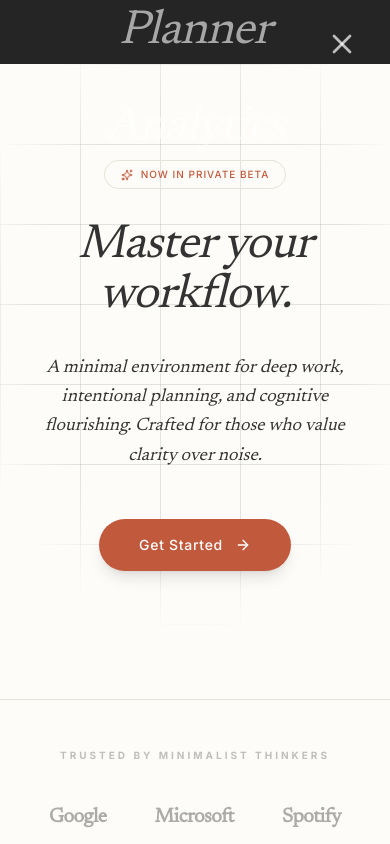
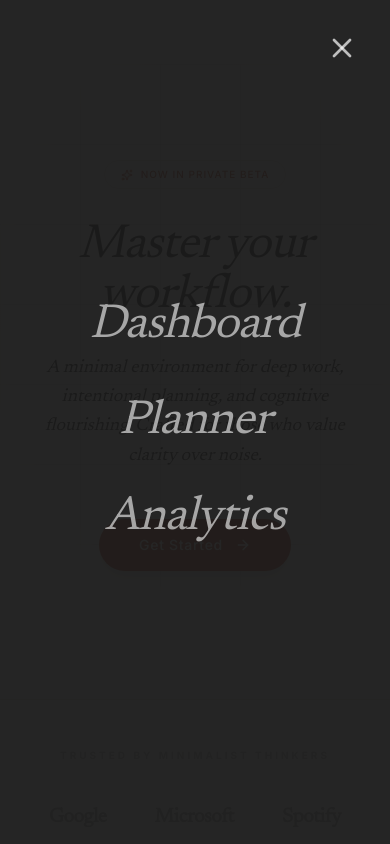
Before and after one commit to mustfsb/orbit, a Next.js app: page / in a window 390 px wide. Both pictures are taken after a click on the button 350 px from the left and 32 px from the top of the page. Shown: the top 844 px of the page. Built offline with nearby package versions, Linux system fonts and the light colour scheme.

Commit message:
Update navbar.tsx

```diff
--- a/src/components/navbar.tsx
+++ b/src/components/navbar.tsx
@@ -262,39 +262,37 @@ export function Navbar() {
             initial={{ opacity: 0 }}
             animate={{ opacity: 1 }}
             exit={{ opacity: 0 }}
-            className="fixed inset-0 z-[100] bg-[#1a1a1a]/95 backdrop-blur-2xl flex flex-col items-center justify-center md:hidden"
+            style={{ backgroundColor: 'rgba(26, 26, 26, 0.95)' }}
+            className="fixed inset-0 top-0 left-0 w-screen h-screen z-[100] backdrop-blur-2xl flex flex-col items-center justify-center md:hidden overscroll-none touch-none"
           >
             {/* Close button */}
             <button
               onClick={() => setIsMobileMenuOpen(false)}
-              className="absolute top-5 right-6 p-2 text-white/70 hover:text-white transition-colors"
+              className="absolute top-6 right-6 p-2 text-white/70 hover:text-white transition-colors"
             >
               <X className="w-8 h-8" />
             </button>
 
             {/* Navigation Links */}
-            <nav className="flex flex-col gap-12 items-center">
+            <nav className="flex flex-col gap-12 items-center justify-center w-full">
               <Link
                 href="/dashboard"
                 onClick={() => setIsMobileMenuOpen(false)}
-                className={`text-5xl font-serif italic tracking-tight transition-all duration-300 ${pathname === "/dashboard" ? "text-[#e57c5e]" : "text-white/60 hover:text-white"
-                  }`}
+                className={`text-5xl font-serif italic tracking-tight transition-all duration-300 ${pathname === "/dashboard" ? "text-[#e57c5e]" : "text-white/60 hover:text-white hover:scale-105"}`}
               >
                 Dashboard
               </Link>
               <Link
                 href="/planner"
                 onClick={() => setIsMobileMenuOpen(false)}
-                className={`text-5xl font-serif italic tracking-tight transition-all duration-300 ${pathname === "/planner" ? "text-[#e57c5e]" : "text-white/60 hover:text-white"
-                  }`}
+                className={`text-5xl font-serif italic tracking-tight transition-all duration-300 ${pathname === "/planner" ? "text-[#e57c5e]" : "text-white/60 hover:text-white hover:scale-105"}`}
               >
                 Planner
               </Link>
               <Link
                 href="/analytics"
                 onClick={() => setIsMobileMenuOpen(false)}
-                className={`text-5xl font-serif italic tracking-tight transition-all duration-300 ${pathname === "/analytics" ? "text-[#e57c5e]" : "text-white/60 hover:text-white"
-                  }`}
+                className={`text-5xl font-serif italic tracking-tight transition-all duration-300 ${pathname === "/analytics" ? "text-[#e57c5e]" : "text-white/60 hover:text-white hover:scale-105"}`}
               >
                 Analytics
               </Link>
```
